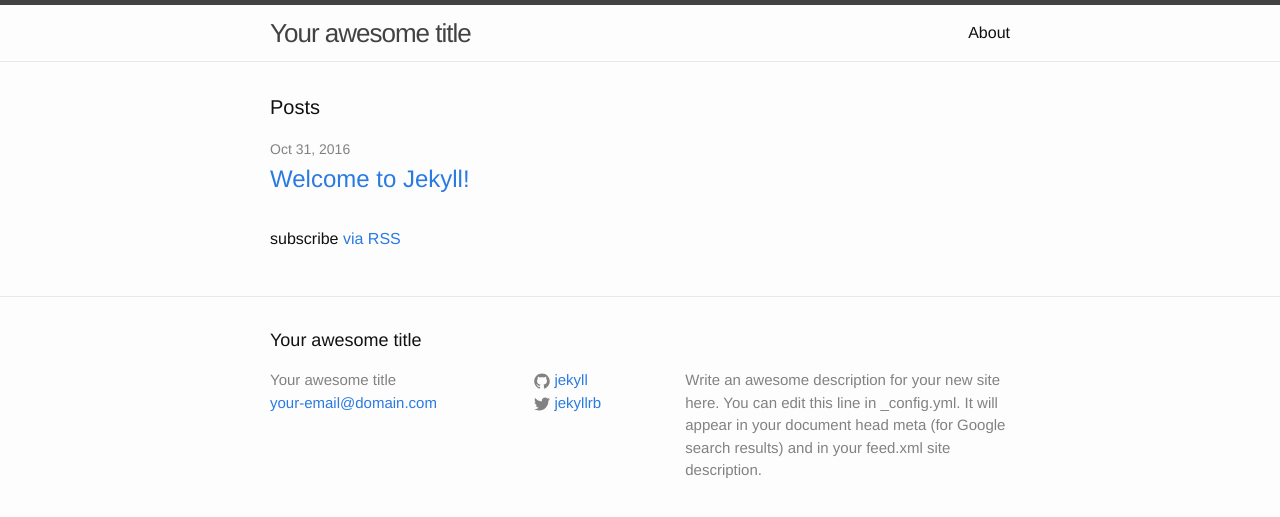
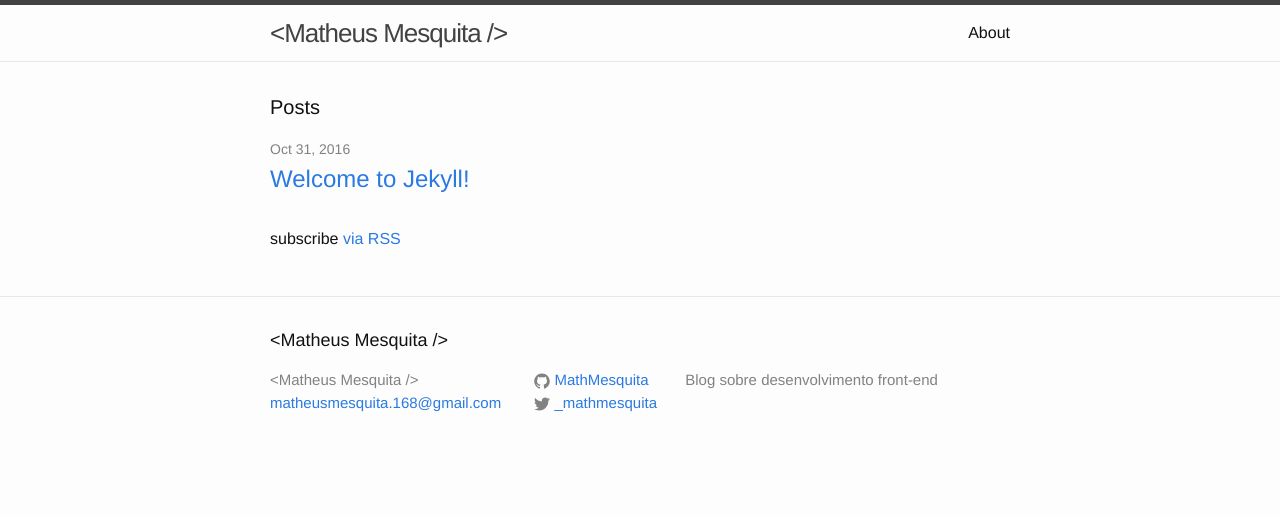
Before and after one commit to MathMesquita/mathmesquita.github.io, a Jekyll site: the page built from index.html, in a window 1280 px wide. Shown: the top 517 px of the page. Built offline with Jekyll 4.4.1, drawn with Linux system fonts in a browser that asks for light colours.

Commit message:
Configuração padrão do site

```diff
--- a/_config.yml
+++ b/_config.yml
@@ -13,16 +13,15 @@
 # you will see them accessed via {{ site.title }}, {{ site.email }}, and so on.
 # You can create any custom variable you would like, and they will be accessible
 # in the templates via {{ site.myvariable }}.
-title: Your awesome title
-email: your-email@domain.com
+title: <Matheus Mesquita />
+email: matheusmesquita.168@gmail.com
 description: > # this means to ignore newlines until "baseurl:"
-  Write an awesome description for your new site here. You can edit this
-  line in _config.yml. It will appear in your document head meta (for
-  Google search results) and in your feed.xml site description.
+  Blog sobre desenvolvimento front-end
 baseurl: "" # the subpath of your site, e.g. /blog
-url: "http://example.com" # the base hostname & protocol for your site
-twitter_username: jekyllrb
-github_username:  jekyll
+url: "http://mmesquita.me" # the base hostname & protocol for your site
+twitter_username: _mathmesquita
+github_username:  MathMesquita
+facebook_username: mathmesquita
 
 # Build settings
 markdown: kramdown
```
